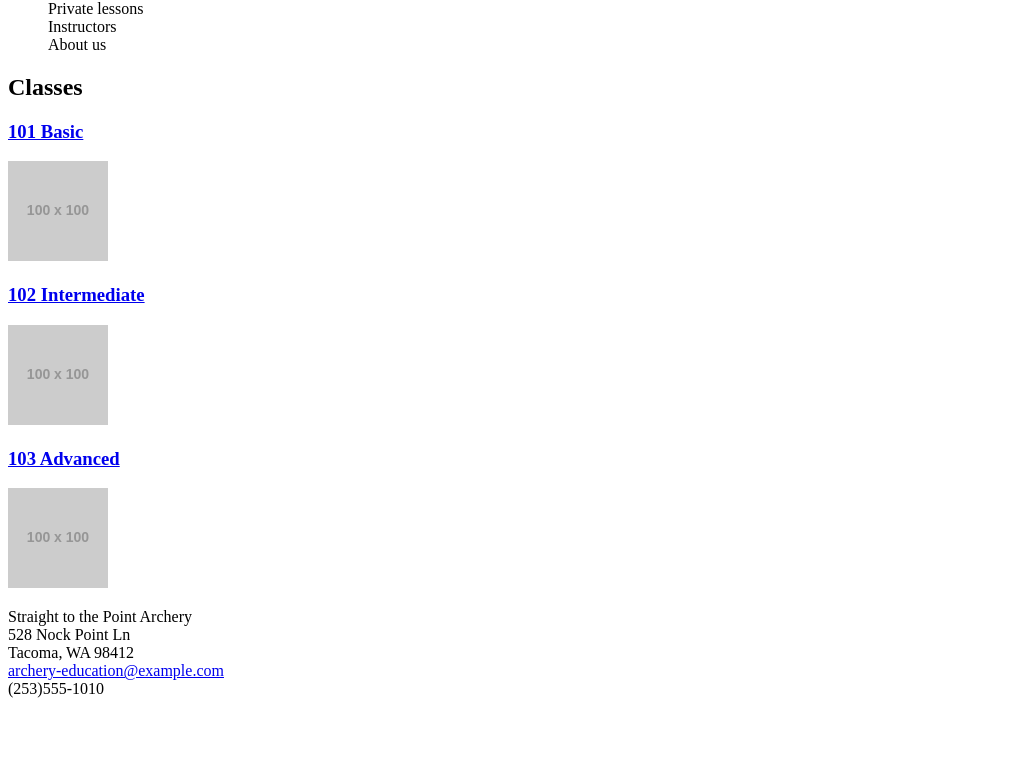
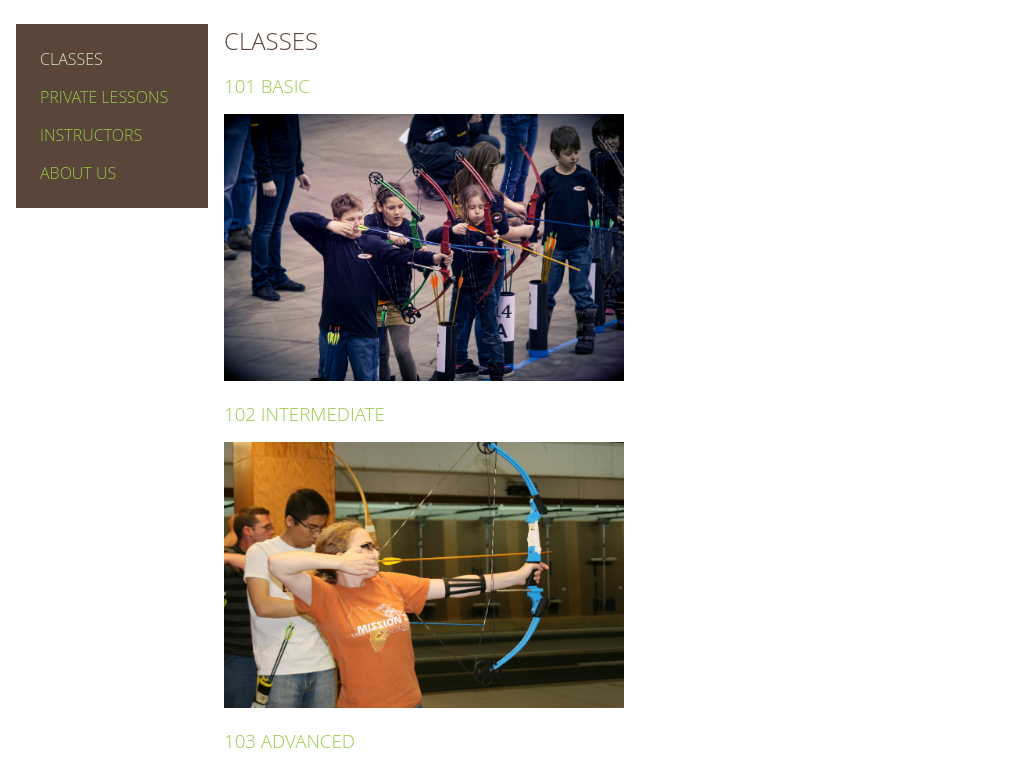
Before and after one commit to ilynne/stp-archery, a plain HTML site: page classes.html in a window 1280 px wide. Shown: the part 98-864 px from the top of the page, without its empty margins (0-1015 px from the left). Before the commit the page ends 812 px from the top, so only its background shows below. Drawn offline with Linux system fonts and the light colour scheme; placeholder pictures from the web are drawn by us.

Commit message:
adds styling to classes page

```diff
--- a/classes.html
+++ b/classes.html
@@ -3,35 +3,51 @@
 <head>
   <meta charset="UTF-8">
   <title>Straight to the Point Archery</title>
+  <link rel="stylesheet" href="styles/grid.css">
+  <link rel="stylesheet" href="styles/stylesheet-lc.css">
 </head>
 <body>
 
 <header>
+  <img src="images/logo.jpg" alt="STP Archery logo">
   <h1>Straight to the Point Archery</h1>
 </header>
 
+<div class="row">
+  <div class="col span2">
     <nav id="leftNav">
-  <ul style="list-style-type:none">
-    <li>Classes</li>
-    <li>Private lessons</li>
-    <li>Instructors</li>
-    <li>About us</li>
+      <ul>
+        <li><a href="classes.html" class="selected">Classes</a></li>
+        <li><a href="#">Private lessons</a></li>
+        <li><a href="#">Instructors</a></li>
+        <li><a href="#">About us</a></li>
       </ul>
     </nav>
+  </div>
 
-<div id="main">
+  <div class="col span10">
+    <div class="main content-page">
       <article>
         <h2>Classes</h2>
 
         <h3><a href="#">101 Basic</a></h3>
-    <img src="http://placehold.it/100x100" alt="101 class image">
+        <figure>
+          <img src="images/class1.jpg" alt="archery class">
+        </figure>
+
 
         <h3><a href="#">102 Intermediate</a></h3>
-    <img src="http://placehold.it/100x100" alt="102 class image">
+        <figure>
+          <img src="images/class2.jpg" alt="students with bows">
+        </figure>
 
         <h3><a href="#">103 Advanced</a></h3>
-    <img src="http://placehold.it/100x100" alt="103 class image">
+        <figure>
+          <img src="images/lesson2.jpg" alt="archery students">
+        </figure>
       </article>
+    </div>
+  </div>
 </div>
 
 <footer>
--- a/styles/stylesheet-lc.css
+++ b/styles/stylesheet-lc.css
@@ -2,11 +2,16 @@
 
 body {margin: 1rem; }
 p {margin-bottom: 1rem;}
-h1, h2, h3, h4, h5, h6, header p, nav li, nav li a {
+
+a {text-decoration: none; color: #98C948;}
+a:hover, a:active, a.selected {color: #D7E8BA;}
+
+h1, h2, h3, h4, h5, h6, h1 a, h2 a, h3 a, h4 a, h5 a, h6 a, header p, nav li, nav li a {
     text-transform: uppercase;
     font-family: 'Futura Light', Futura, 'Open Sans', sans-serif;
     font-weight: 300;
 }
+
 h1, h2, h3, h4, h5, h6 {margin-bottom: 1rem; margin-top: 1rem; color: #59453A;}
 h1:first-child, h2:first-child {margin-top: 0;}
 
@@ -17,7 +22,7 @@ button {
     border: #98C948 1px solid;
 }
 
-header:after {content: ""; display: table; clear: both;}
+header:after, footer:before {content: ""; display: table; clear: both;}
 header {display: table; width: 100%; margin-bottom: 2rem; border-bottom: 1px dotted #98C948;}
 header img, header h1 {display: table-cell; vertical-align: baseline; }
 header h1 {margin-bottom: 0; text-align: center;}
@@ -26,11 +31,11 @@ header img {height: 4rem; }
 nav {background-color: #59453A; padding: 1rem; color: #98C948;}
 nav ul {list-style: none; padding-left: 0;}
 nav ul li {padding: .5rem;}
-nav ul li a {text-decoration: none; color: #98C948;}
-nav ul li a:hover, nav ul li a:active {color: #D7E8BA;}
 
 figure figcaption {font-style: italic; text-align: center;}
 .main figure {max-width: 25rem; float:right; padding-left: 1rem;}
 .main figure img {max-width: 100%;}
 
-footer {font-size: .8rem; border-top: 1px dotted #98C948; padding-top: 1rem; text-align: center;}
+.main.content-page figure {float: none; padding-left: 0}
+
+footer {font-size: .8rem; border-top: 1px dotted #98C948; padding-top: 1rem; text-align: center; margin-top: 1rem;}
```
Lines whose indentation alone changed are shown as unchanged.
